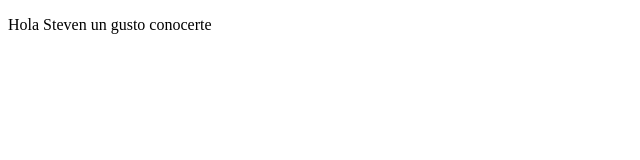
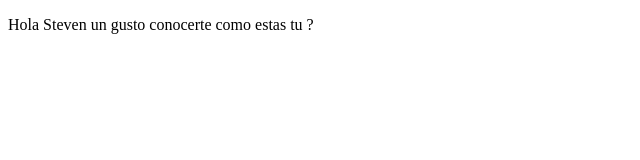
Before and after one commit to stevenmsd/proyectoDemoCursoPrework, a plain HTML site: page index.html in a window 1280 px wide. Shown: the whole page, without its empty margins (0-640 px from the left). Drawn offline with Linux system fonts and the light colour scheme.

Commit message:
agregamos pregunta

```diff
--- a/index.html
+++ b/index.html
@@ -7,6 +7,6 @@
     <title>Document</title>
 </head>
 <body>
-    <p>Hola Steven un gusto conocerte</p>
+    <p>Hola Steven un gusto conocerte como estas tu ?</p>
 </body>
 </html>
```
